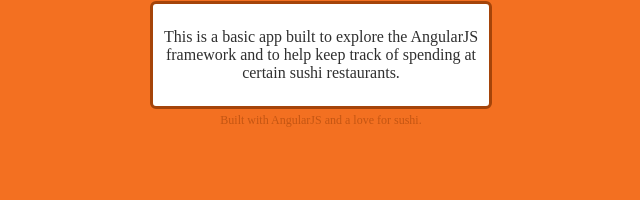
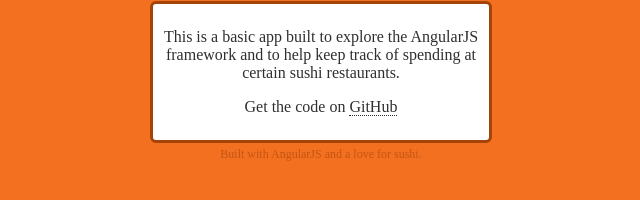
Before and after one commit to kevinmarsh/sushicalculator, a plain HTML site: page index.html at #/about in a window 1280 px wide. Shown: the part 80-280 px from the top of the page, without its empty margins (319-959 px from the left). Drawn offline with Linux system fonts and the light colour scheme; a script that the page names is missing.

Commit message:
fixed button alignment, linked to github

```diff
--- a/partials/about.html
+++ b/partials/about.html
@@ -1 +1,2 @@
 <p>This is a basic app built to explore the AngularJS framework and to help keep track of spending at certain sushi restaurants.</p>
+<p>Get the code on <a href="https://github.com/kevinmarsh/sushicalculator">GitHub</a></p>
```
Also changed, not shown: partials/sushiCalc.html (+1 -2 lines).
